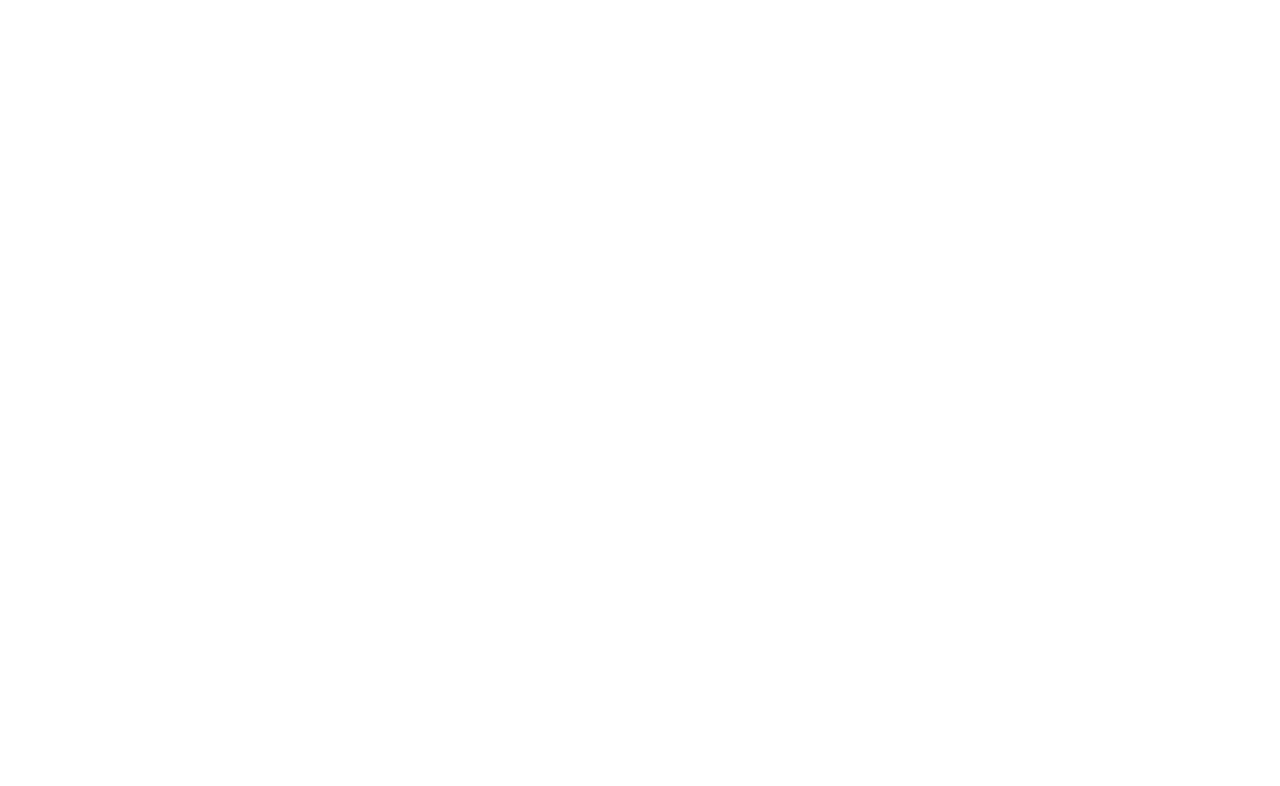
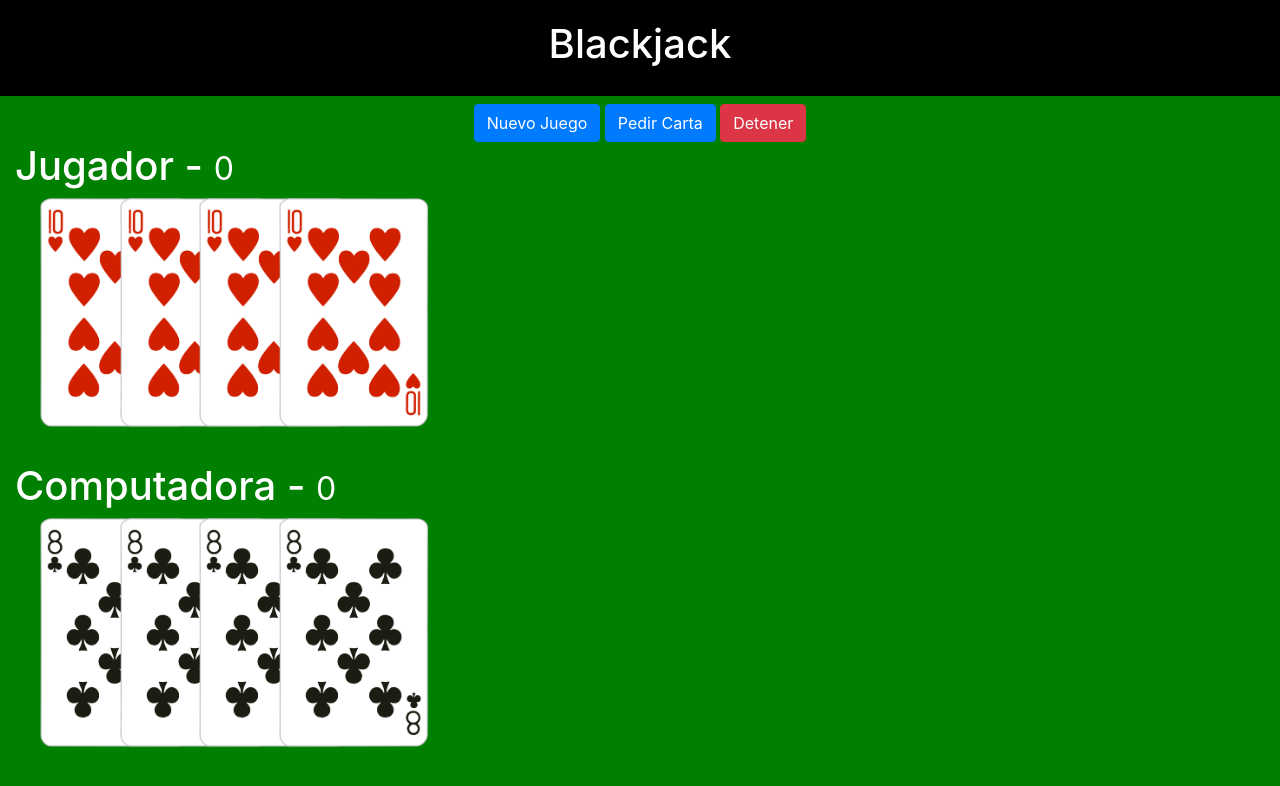
Before and after one commit to criveracode/Blackjack, a plain HTML site: page index.html in a window 1280 px wide. Drawn offline with nearby package versions, Linux system fonts and the light colour scheme; files that its build step writes are made by us from their sources.

Commit message:
Maquetación

```diff
--- a/assets/css/style.css
+++ b/assets/css/style.css
@@ -0,0 +1,32 @@
+html,
+body {
+    margin: 0px;
+    background-color: green;
+    color: white;
+}
+
+.background {
+    background-color: green;
+    color: white;
+}
+
+.titulo {
+    text-align: center;
+    background-color: black;
+    color: white;
+    padding: 20px;
+    font-size: 25px;
+}
+
+.carta {
+    position: relative;
+    width: 150px;
+    left: 100px;
+    margin-left: -75px;
+}
+
+#computadora-cartas,
+#jugador-cartas {
+    height: 240px;
+
+}
--- a/index.html
+++ b/index.html
@@ -5,13 +5,47 @@
     <meta charset="UTF-8">
     <meta name="viewport" content="width=device-width, initial-scale=1.0">
     <title>Blackjack</title>
-    <link rel="stylesheet" href="style.css">
+    <link rel="stylesheet" href="./assets/css/style.css">
     <link rel="stylesheet" href="https://cdn.jsdelivr.net/npm/bootstrap@4.4.1/dist/css/bootstrap.min.css"
         integrity="sha384-Vkoo8x4CGsO3+Hhxv8T/Q5PaXtkKtu6ug5TOeNV6gBiFeWPGFN9MuhOf23Q9Ifjh" crossorigin="anonymous">
 </head>
 
-<body>
+<body class="background">
+    <header class="titulo">
+        <h1>Blackjack</h1>
+    </header>
+    <div class="row mt-2">
+        <div class="col text-center">
+            <button class="btn btn-primary" id="btnNuevoJuego">Nuevo Juego</button>
+            <button class="btn btn-primary" id="btnPedirCarta">Pedir Carta</button>
+            <button class="btn btn-danger" id="btnDetener">Detener</button>
 
+        </div>
+    </div>
+    <div class="row container">
+        <div class="col">
+            <h1>Jugador - <small>0</small></h1>
+            <div id="jugador-cartas">
+                <img class="carta" src="./assets/cartas/10H.png" alt="">
+                <img class="carta" src="./assets/cartas/10H.png" alt="">
+                <img class="carta" src="./assets/cartas/10H.png" alt="">
+                <img class="carta" src="./assets/cartas/10H.png" alt="">
+
+            </div>
+        </div>
+    </div>
+    <div class="row container mt-4">
+        <div class="col">
+            <h1>Computadora - <small>0</small></h1>
+            <div id="computadora-cartas">
+                <img class="carta" src="./assets/cartas/8C.png" alt="">
+                <img class="carta" src="./assets/cartas/8C.png" alt="">
+                <img class="carta" src="./assets/cartas/8C.png" alt="">
+                <img class="carta" src="./assets/cartas/8C.png" alt="">
+
+            </div>
+        </div>
+    </div>
 
     <script src="./assets/js/juego.js"></script>
 </body>
```
